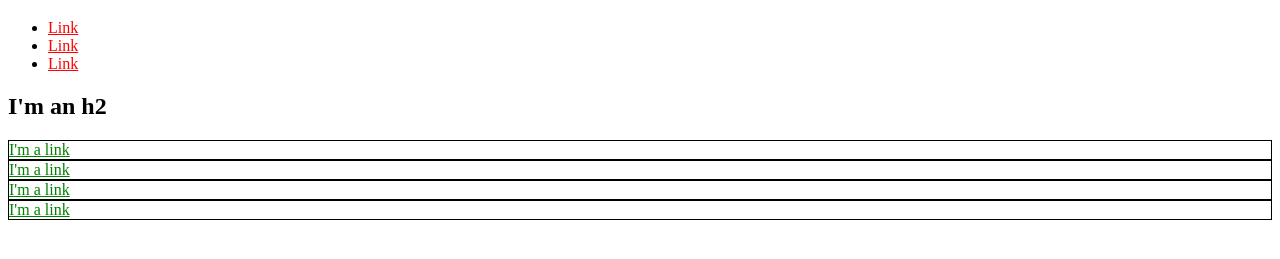
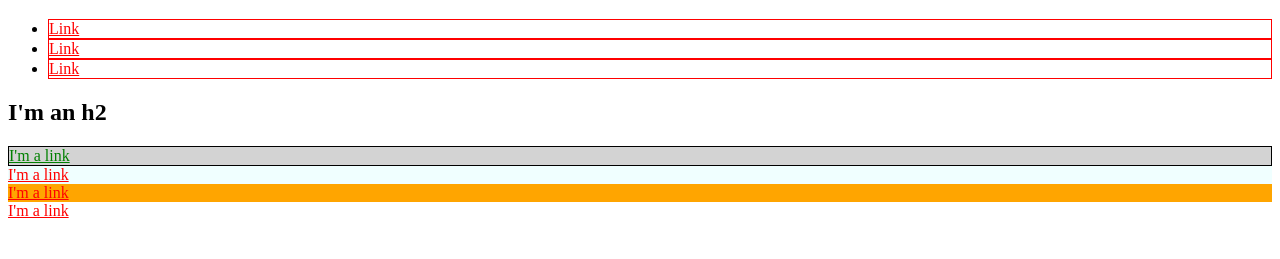
Before and after one commit to jiaowagn/jiaowagn.github.io, a plain HTML site: page index.html in a window 1280 px wide. Shown: the part 61-320 px from the top of the page. Drawn offline with Linux system fonts and the light colour scheme.

Commit message:
add style to head

```diff
--- a/index.html
+++ b/index.html
@@ -3,32 +3,55 @@
   <head>
     <meta charset="utf-8">
     <title>Test Page: Don't Panic</title>
+    <style>
+      li {
+        border: 1px solid red;
+      }
+      a {
+        color: red;
+      }
+      #exec-bio {
+        background-color: lightgray;
+      }
+      #oran-bio {
+        background-color: orange;
+      }
+      .bio-box {
+        border: 1px solid black;
+      }
+      .bio-box a {
+        color: green;
+      }
+      .foo-box {
+        background-color: azure;
+      }
+    </style>
   </head>
   <body>
     <h1>I'm an h1</h1>
-    <ul>
+    <ul class="">
       <li>
-        <a href="http://example.com/" style="color: red;">Link</a>
+        <a href="http://example.com/">Link</a>
       </li>
       <li>
-        <a href="http://example.com/" style="color: red;">Link</a>
+        <a href="http://example.com/">Link</a>
       </li>
       <li>
-        <a href="http://example.com/" style="color: red;">Link</a>
+        <a href="http://example.com/">Link</a>
       </li>
     </ul>
     <h2>I'm an h2</h2>
-    <div style="border: 1px solid black;">
-      <a href="http://example.com/" style="color: green;">I'm a link</a>
+    <div id="exec-bio" class="bio-box">
+      <a href="http://example.com/">I'm a link</a>
     </div>
-    <div style="border: 1px solid black;">
-      <a href="http://example.com/" style="color: green;">I'm a link</a>
+    <div class="foo-box">
+      <a href="http://example.com/">I'm a link</a>
     </div>
-    <div style="border: 1px solid black;">
-      <a href="http://example.com/" style="color: green;">I'm a link</a>
+    <div id="oran-bio">
+      <a href="http://example.com/">I'm a link</a>
     </div>
-    <div style="border: 1px solid black;">
-      <a href="http://example.com/" style="color: green;">I'm a link</a>
+    <div>
+      <a href="http://example.com/">I'm a link</a>
     </div>
   </body>
 </html>
```
